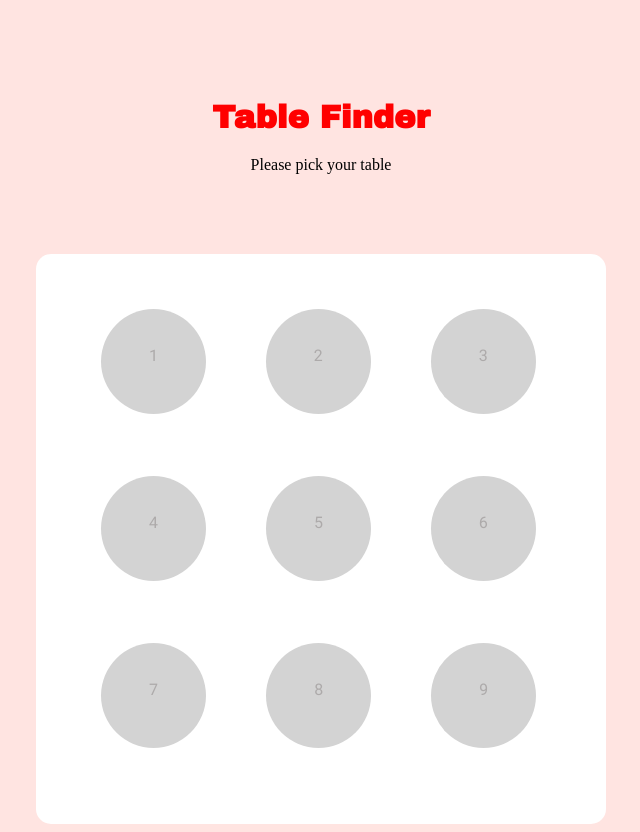
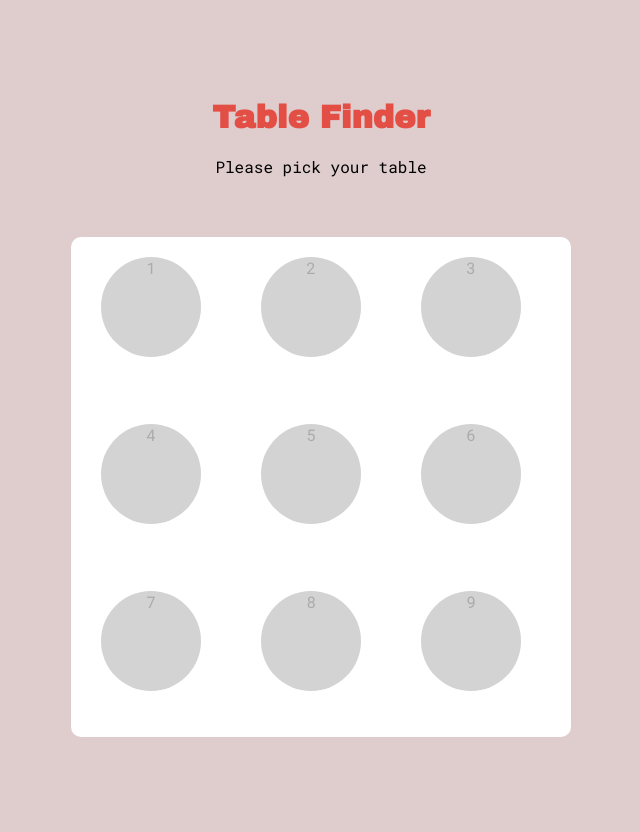
Before and after one commit to Devonltaylor/jQuery_Demo, a plain HTML site: page index.html in a window 1280 px wide. Shown: the whole page, without its empty margins (319-959 px from the left). After the commit the page ends 800 px from the top, so only its background shows below. Drawn offline with Linux system fonts and the light colour scheme.

Commit message:
setting marker before something stops working. Cleaning up each file, added comments for better sourcing code, still working through part two.

```diff
--- a/index.html
+++ b/index.html
@@ -2,6 +2,7 @@
 <html>
   <head>
     <meta charset="utf-8">
+    <meta name="viewport" content="width=device-width, initial-scale=1.0">
     <link rel="stylesheet" href="styles.css">
     <title>jQuery Demo</title>
     <link href="https://fonts.googleapis.com/css?family=Archivo+Black" rel="stylesheet">
@@ -10,13 +11,14 @@
   </head>
 
   <body>
-
+    <div id="heading">
       <h1>Table Finder</h1>
       <p>Please pick your table</p>
+    </div>
 
 
     <!-- Table reservation setup -->
-    <div id="flex-container">
+    <div class="flex-container">
       <div class="flex-item circle available">1</div>
       <div class="flex-item circle available">2</div>
       <div class="flex-item circle available">3</div>
@@ -30,7 +32,7 @@
 
 
     <!-- Table reservation info & prompt -->
-    <form>
+    <form class="box">
       <i class="material-icons">close</i>
       <h4>New Reservation</h4>
       <p id="tableNum"></p>
--- a/styles.css
+++ b/styles.css
@@ -4,20 +4,24 @@ General styling options
 ***********************/
 
 body {
-  background-color: #FFE4E1;
+  background-color: #dfcccc;
   text-align: center;
 
 }
 
 
 h1 {
-  color: red;
+  color: #E34E45;
+;
   font-family:  'Archivo Black', sans-serif;
   margin-top: 100px;
 }
-#heading {
+#heading p {
 	text-align: center;
+  font-family: 'Roboto Mono', monospace;
 }
+
+
 /**********************
 Table Background
 ***********************/
@@ -26,50 +30,60 @@ Table Background
   margin-top: 50px
 }
 
-div {
-
+/*div.box {
+this div is not working...
     width: 500px;
     height: 500px;
     padding: 35px;
     margin:0px auto;
     border-radius: 15px;
 
-}
+}*/
 
 
 /**********************
 Seating Tables
 ***********************/
 
-#flex-container {
+.flex-container {
   background-color: white;
   width: 500px;
   height: 500px;
-  margin-top: 80px;
+  margin: auto;
+  margin-top: 60px;
   display: flex;
   flex-direction: row;
   flex-wrap: wrap;
+  border-radius: 2%;
+
+
 }
 
 .flex-item {
   border-radius: 100px;
-  height: 35px;
-  width: 35px;
+  text-align: center;
   margin: 20px 30px 0 30px;
+  text-align: center;
 
 }
 
 .circle {
 	background-color: lightgray;
   color: #ADAAAA;
-	text-align: center;
 	font-family: 'Roboto Mono', monospace;
+
+  height: 100px;
+  width: 100px;
+  text-align: center;
+
 }
 
 .circle:hover {
 	background-color: #ADAAAA;
   color: white;
 	cursor: pointer;
+  text-align: center;
+
 }
 
 
@@ -77,19 +91,23 @@ Seating Tables
 Reservation information prompt
 ***********************/
 
-form {
-	background-color: white;
+.box {
+	background-color: blue;
 	text-align: left;
-	width: 65%;
-	padding-left: 2%;
-	padding-bottom: 1%;
+	width: 500px;
+  height: 350px;
+
 	font-family: 'Roboto Mono', monospace;
 	margin-left: 15.5%;
 	margin-top: -46%;
+
 	display: none;
 	z-index: 2;
+
 	position: absolute;
-	padding-bottom: 8%;
+	padding-bottom: 2%;
+  padding-left: 2%;
+  padding-bottom: 1%;
 	box-shadow: 0px 0px 31px 1px rgba(0,0,0,0.3);
 }
 
@@ -154,3 +172,14 @@ i:hover {
 	background-color: gray;
 	cursor: not-allowed;
 }
+
+
+/**********************
+Screen breaking
+***********************/
+
+@media only screen and (max-width: 500px) {
+    body {
+        background-color: lightblue;
+    }
+}
```
